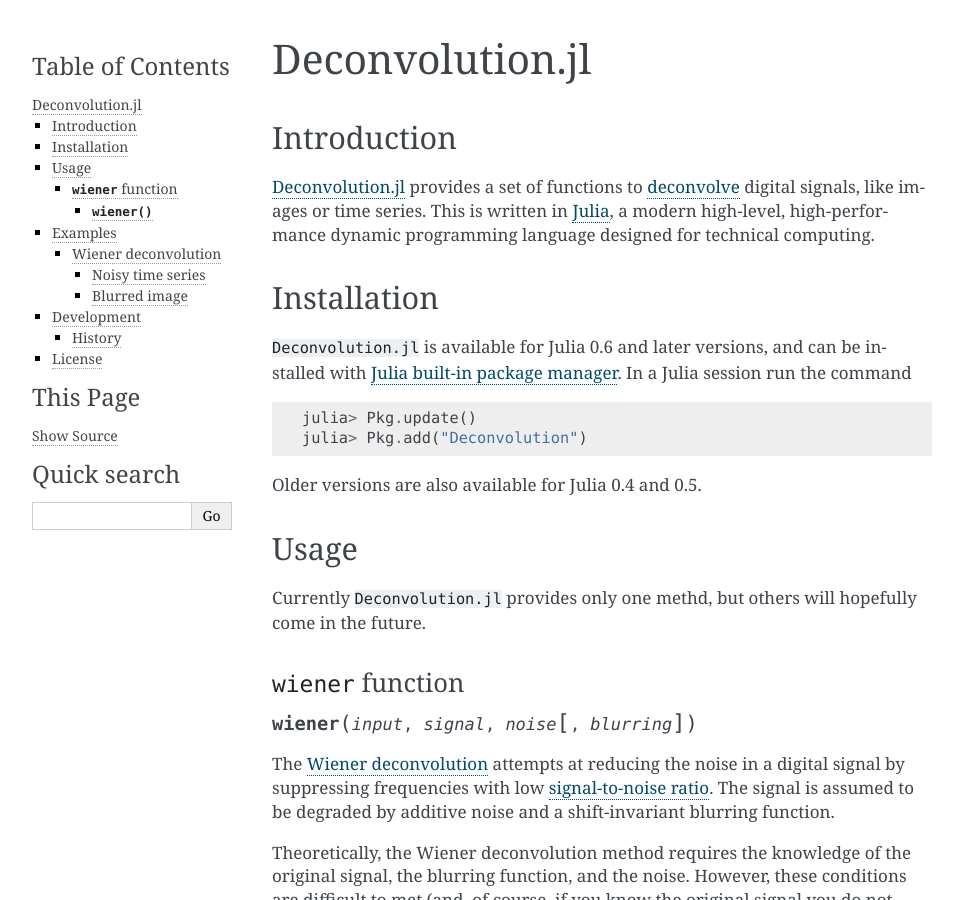
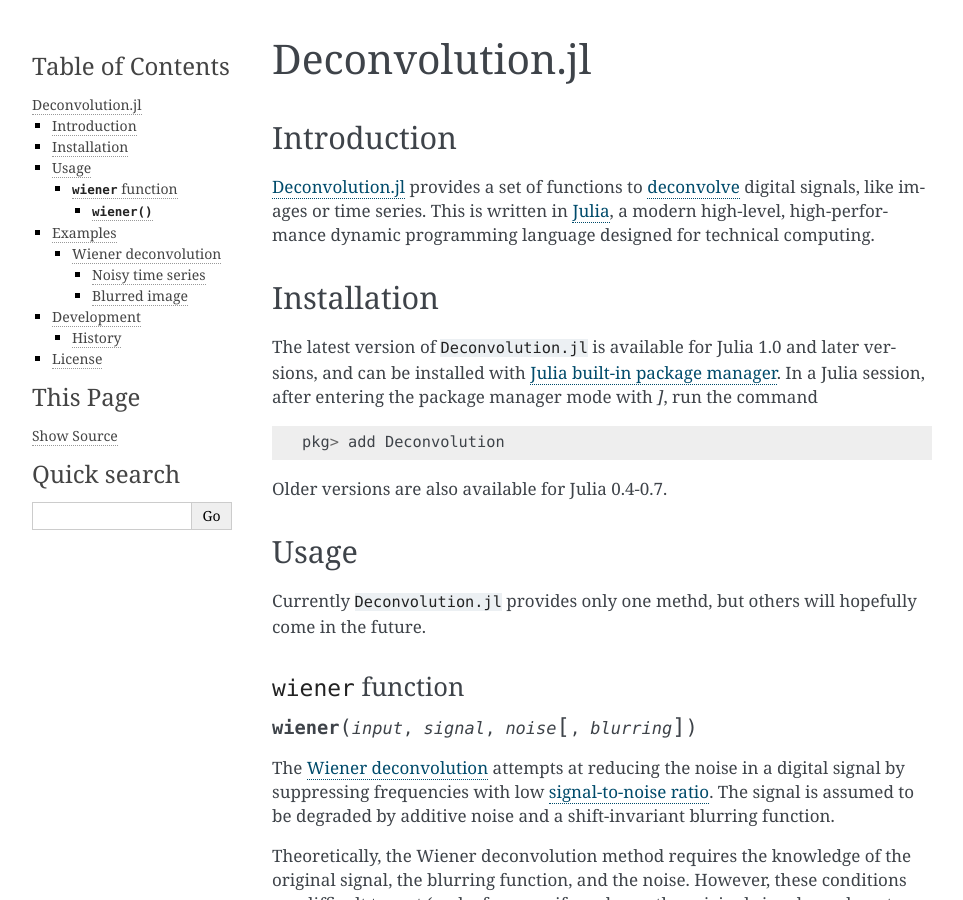
Before and after one commit to JuliaDSP/Deconvolution.jl, a Sphinx documentation site: the page built from doc/index.rst, in a window 1280 px wide and 900 px high. Shown: the whole window, without its empty margins (148-1111 px from the left). Built offline with Sphinx 7.4.7, drawn with Linux system fonts in a browser that asks for light colours.

Commit message:
Updates examples and require Julia 1.0
Fix #4

```diff
--- a/appveyor.yml
+++ b/appveyor.yml
@@ -1,7 +1,7 @@
 environment:
   matrix:
-  - julia_version: 0.7
   - julia_version: 1
+  - julia_version: 1.1
   - julia_version: nightly
 
 platform:
--- a/doc/index.rst
+++ b/doc/index.rst
@@ -13,17 +13,16 @@
 Installation
 ------------
 
-``Deconvolution.jl`` is available for Julia 0.6 and later versions, and can be
-installed with `Julia built-in package manager
-<http://docs.julialang.org/en/stable/manual/packages/>`__.  In a Julia session
-run the command
+The latest version of ``Deconvolution.jl`` is available for Julia 1.0 and later
+versions, and can be installed with `Julia built-in package manager
+<https://julialang.github.io/Pkg.jl/stable/>`__.  In a Julia session, after
+entering the package manager mode with `]`, run the command
 
 .. code-block:: julia
 
-    julia> Pkg.update()
-    julia> Pkg.add("Deconvolution")
+    pkg> add Deconvolution
 
-Older versions are also available for Julia 0.4 and 0.5.
+Older versions are also available for Julia 0.4-0.7.
 
 Usage
 -----
```
Also changed, not shown: README.md (+23 -31 lines), .travis.yml, doc/wiener-cameraman.jpg, 2 other files.
